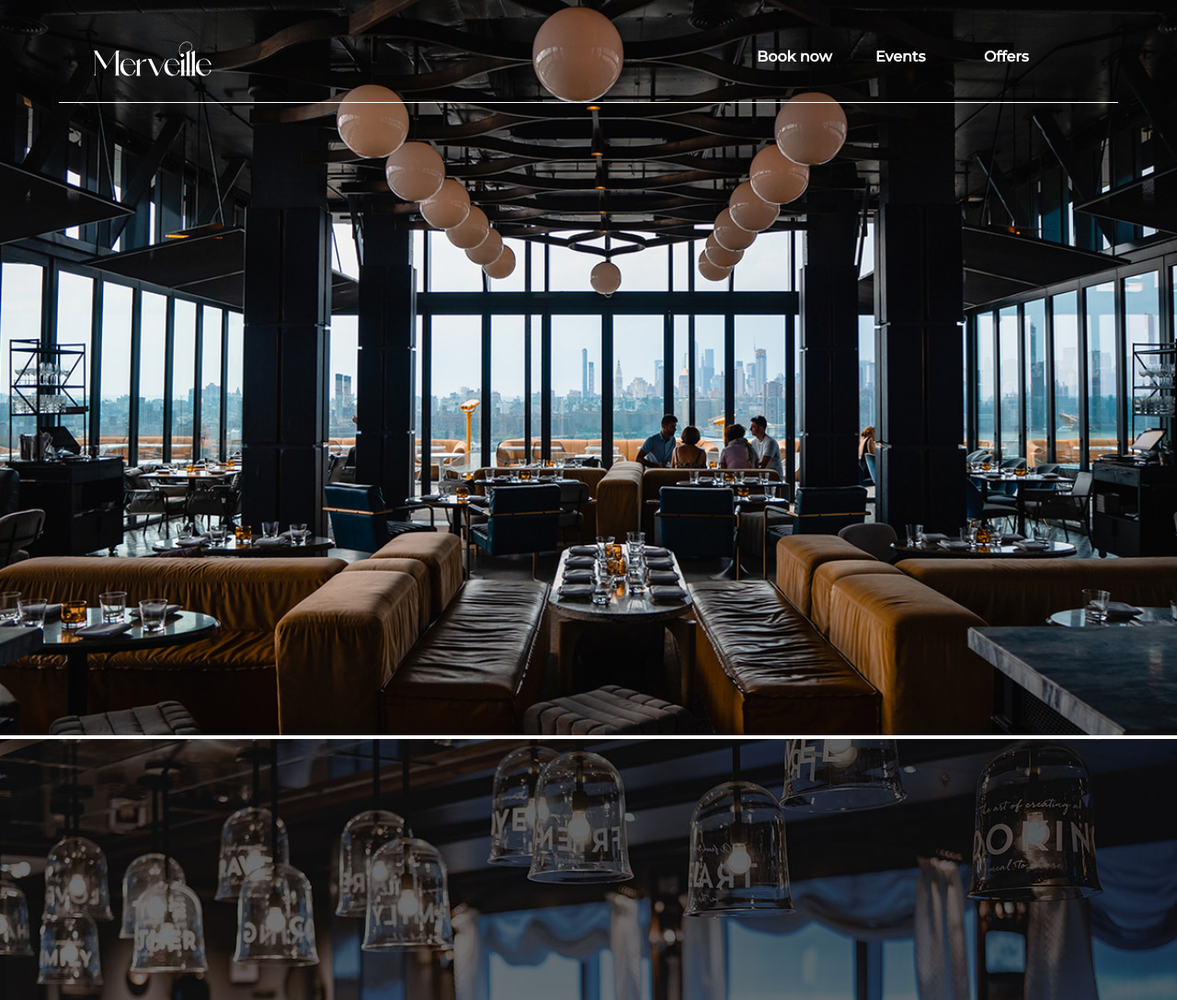
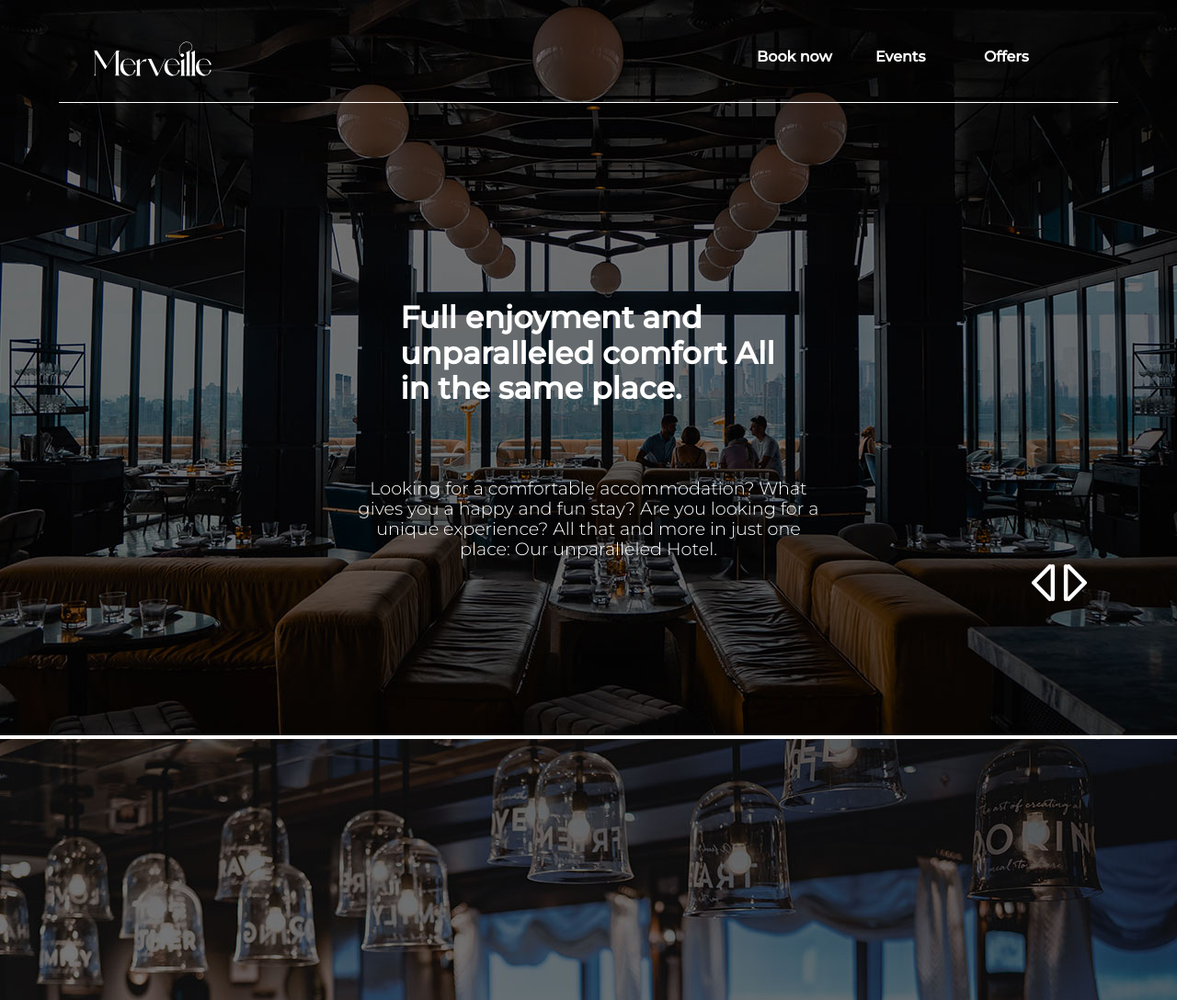
Before and after one commit to eddiedibs/django-merveille, a Django app: page / in a window 1280 px wide. Shown: the top 1088 px of the page at 92% size. Run offline with Django 3.2, Linux system fonts and the light colour scheme.

Commit message:
More divs and content Added

```diff
--- a/django_proj_2/django_proj_2/settings.py
+++ b/django_proj_2/django_proj_2/settings.py
@@ -25,7 +25,7 @@ SECRET_KEY = 'django-insecure-ca^)ak#fgrn#a!=x!tax(^^=dseay@8*-x=ps^+%-g=ly6sl4m
 # SECURITY WARNING: don't run with debug turned on in production!
 DEBUG = True
 
-ALLOWED_HOSTS = ['192.168.0.102', '127.0.0.1']
+ALLOWED_HOSTS = ['192.168.0.105', '127.0.0.1']
 
 
 # Application definition
--- a/django_proj_2/hotel/static/hotel/css/main.css
+++ b/django_proj_2/hotel/static/hotel/css/main.css
@@ -38,10 +38,11 @@
 }
 
 
+
 .nav {
-    position: relative;
     position: fixed;
     display: flex;
+    z-index: 500;
     justify-content: space-around;
     background-color: transparent;
     border-bottom: 0.2vh solid white;
@@ -152,6 +153,38 @@
 
 
 
+.arrow-btn-container{
+    cursor:pointer;
+
+}
+
+
+.left-arrow{
+    position: absolute;
+    left: 87vw;
+    top: 48vmax;
+    width: 3vw;
+    height: 5vh;
+}
+
+.right-arrow{
+    position: absolute;
+    left: 90vw;
+    top: 48vmax;
+    width: 3vw;
+    height: 5vh;
+}
+
+.pause-btn{
+    position: absolute;
+    left: 88.5vw;
+    top: 48vmax;
+    width: 3vw;
+    height: 5vh;
+}
+
+
+
 /*
 ======================
 
@@ -167,7 +200,23 @@
     height: 50%;
 }
 
+.img__h1{
+    position: absolute;
+    padding: 38vh 34vw;
+    font-size: 2.6vmax;
+    font-family: 'Montserrat', serif;
+    color: white;
+}
 
+.img__p{
+    position: absolute;
+    padding: 65vh 30vw;
+    font-size: 1.2rem;
+    font-weight: 300;
+    font-family: 'Montserrat', serif;
+    color: white;
+    text-align: center;
+}
 
 
 /*
@@ -193,6 +242,8 @@
     }
 
 }
+
+
 
 /*
 ================================================================================================
@@ -231,7 +282,6 @@
 
 ======================
 */
-
 
     body{
         overflow: hidden;
--- a/django_proj_2/hotel/templates/hotel/base.html
+++ b/django_proj_2/hotel/templates/hotel/base.html
@@ -10,6 +10,9 @@
     <link rel="preconnect" href="https://fonts.googleapis.com">
     <link rel="preconnect" href="https://fonts.gstatic.com" crossorigin>
     <link href="https://fonts.googleapis.com/css2?family=EB+Garamond:ital@1&family=Montserrat:wght@500&display=swap" rel="stylesheet">
+    <link href="https://fonts.googleapis.com/css2?family=Montserrat:wght@300&display=swap" rel="stylesheet">
+
+
 
     {% if title %}
         <title>Merveille Hotel - {{ title }}</title>
@@ -41,8 +44,22 @@
         </nav>
     </div>
 
-    <div>
-        <img class='div__img' src="{% static 'hotel/images/portada1.jpg' %}" alt="">
+
+    <div class='image-container'>
+        <h1 class='img__h1'>Full enjoyment and unparalleled comfort All in the same place.</h1>
+        <p class='img__p'>Looking for a comfortable accommodation? What gives you
+            a happy and fun stay? Are you looking for a unique experience? All that and
+            more in just one place:
+            Our unparalleled Hotel.
+        </p>
+        <img class='div__img' src="{% static 'hotel/images/portada1_2.jpg' %}" alt="">
+        <div class='arrow-btn-container'>
+            <img class='right-arrow' src="{% static 'hotel/icons/right.svg' %}" alt="">
+            <img class='left-arrow' src="{% static 'hotel/icons/left.svg' %}" alt="">
+            <img class= 'pause-btn' src="{% static 'hotel/icons/pause.svg' %}" alt="">
+
+        </div>
+
 
     </div>
 
```
Also changed, not shown: django_proj_2/hotel/static/hotel/icons/right.svg, django_proj_2/hotel/static/hotel/images/portada1_2.jpg (added).
